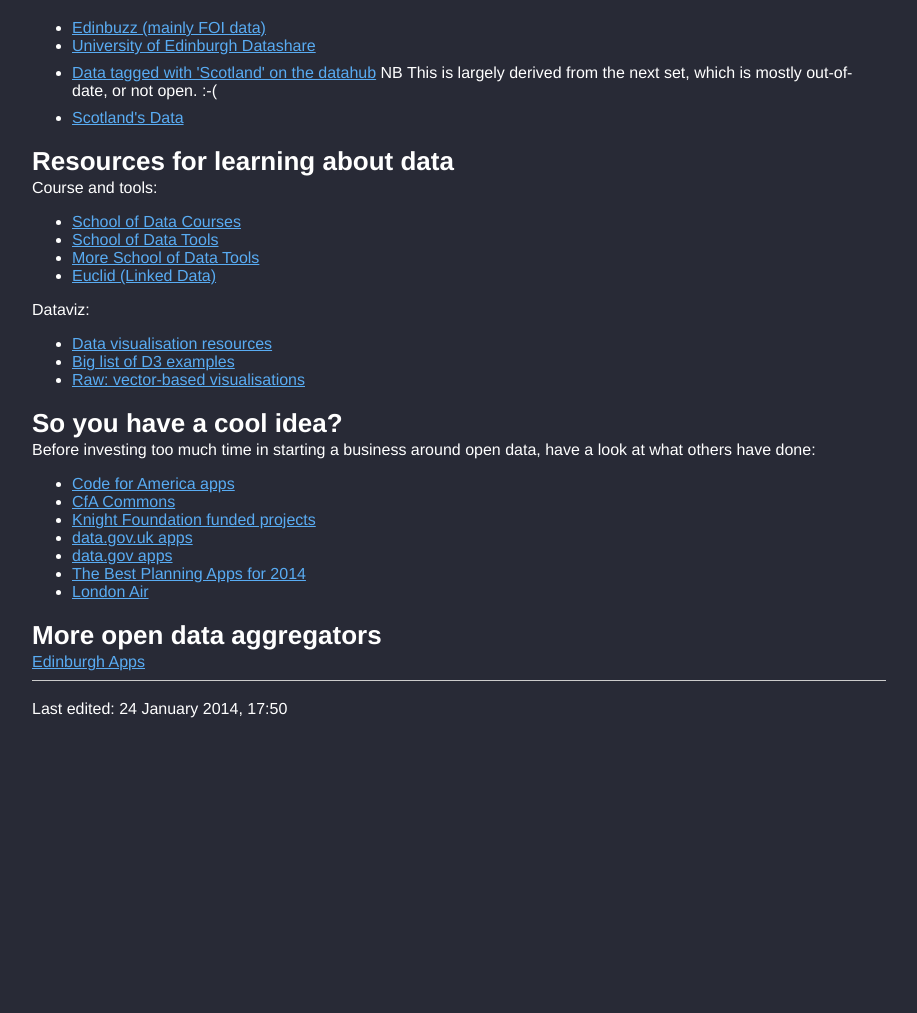
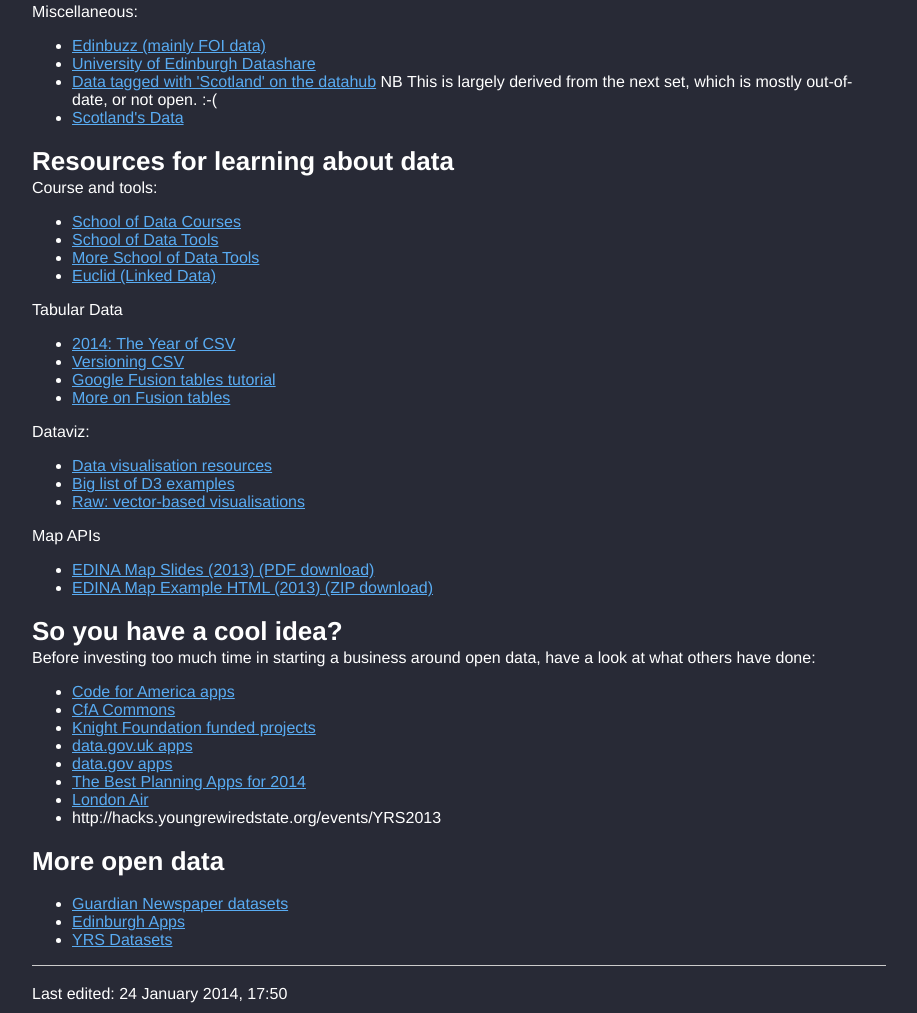
Before and after one commit to ewan-klein/ilwhack, a plain HTML site: page index.html in a window 1280 px wide. Shown: the part 1647-2660 px from the top of the page, without its empty margins (181-1098 px from the left). Before the commit the page ends 2375 px from the top, so only its background shows below. Drawn offline with Linux system fonts and the light colour scheme.

Commit message:
more links

```diff
--- a/index.html
+++ b/index.html
@@ -226,6 +226,7 @@ sup {
 <li><a href="http://amsterdamopendata.nl/en">Amsterdam</a></li>
 <li><a href="http://data.gent.be">Gent</a></li>
 <li><a href="https://data.sfgov.org">San Francisco</a></li>
+<li><a href="https://data.ny.gov">New York</a></li>
 <li>...</li>
 </ul>
 
@@ -289,8 +290,8 @@ sup {
 
 <ul>
 <li><a href="http://edinbuzz.org.uk/data-directory/">Edinbuzz (mainly FOI data)</a></li>
-<li><p><a href="http://datashare.is.ed.ac.uk">University of Edinburgh Datashare</a></p></li>
-<li><p><a href="http://datahub.io/dataset?q=scotland">Data tagged with 'Scotland' on the datahub</a> NB This is largely derived from the next set, which is mostly out-of-date, or not open. :-(</p></li>
+<li><a href="http://datashare.is.ed.ac.uk">University of Edinburgh Datashare</a></li>
+<li><a href="http://datahub.io/dataset?q=scotland">Data tagged with 'Scotland' on the datahub</a> NB This is largely derived from the next set, which is mostly out-of-date, or not open. :-(</li>
 <li><a href="https://sites.google.com/site/scotlandsdata/dataandvocabularies">Scotland's Data</a></li>
 </ul>
 
@@ -307,12 +308,30 @@ sup {
 </ul>
 
 
+<p>Tabular Data</p>
+
+<ul>
+<li><a href="http://theodi.org/blog/2014-the-year-of-csv">2014: The Year of CSV</a></li>
+<li><a href="http://theodi.org/blog/adapting-git-simple-data">Versioning CSV</a></li>
+<li><a href="https://sites.google.com/site/fusiontablestalks/talks/fusion-tables-where-2-0-workshop">Google Fusion tables tutorial</a></li>
+<li><a href="http://www.theguardian.com/news/datablog/2012/mar/24/guardian-open-weekend-google-fusion">More on Fusion tables</a></li>
+</ul>
+
+
 <p>Dataviz:</p>
 
 <ul>
 <li><a href="http://ttdatavis.onthinktanks.org/data-visualisation-resources/">Data visualisation resources</a></li>
 <li><a href="http://christopheviau.com/d3list/">Big list of D3 examples</a></li>
 <li><a href="http://raw.densitydesign.org">Raw: vector-based visualisations</a></li>
+</ul>
+
+
+<p>Map APIs</p>
+
+<ul>
+<li><a href="https://raw.github.com/ewan-klein/ilwhack/master/geo/edina-geo-apis.pdf">EDINA Map Slides (2013) (PDF download)</a></li>
+<li><a href="https://raw.github.com/ewan-klein/ilwhack/master/geo/LeafletHTMLpages.zip">EDINA Map Example HTML (2013) (ZIP download)</a></li>
 </ul>
 
 
@@ -328,12 +347,18 @@ sup {
 <li><a href="https://www.data.gov/applications">data.gov apps</a></li>
 <li><a href="http://www.planetizen.com/node/66853">The Best Planning Apps for 2014</a></li>
 <li><a href="http://www.londonair.org.uk/">London Air</a></li>
+<li>http://hacks.youngrewiredstate.org/events/YRS2013</li>
 </ul>
 
 
-<h2>More open data aggregators</h2>
+<h2>More open data</h2>
 
-<p><a href="http://www.edinburghapps.net/data/">Edinburgh Apps</a></p>
+<ul>
+<li><a href="http://www.theguardian.com/news/datablog/interactive/2013/jan/14/all-our-datasets-index">Guardian Newspaper datasets</a></li>
+<li><a href="http://www.edinburghapps.net/data/">Edinburgh Apps</a></li>
+<li><a href="https://youngrewiredstate.org/resources-for-coders/data-sets">YRS Datasets</a></li>
+</ul>
+
 
 <hr />
 
```
Also changed, not shown: 1 other file.
